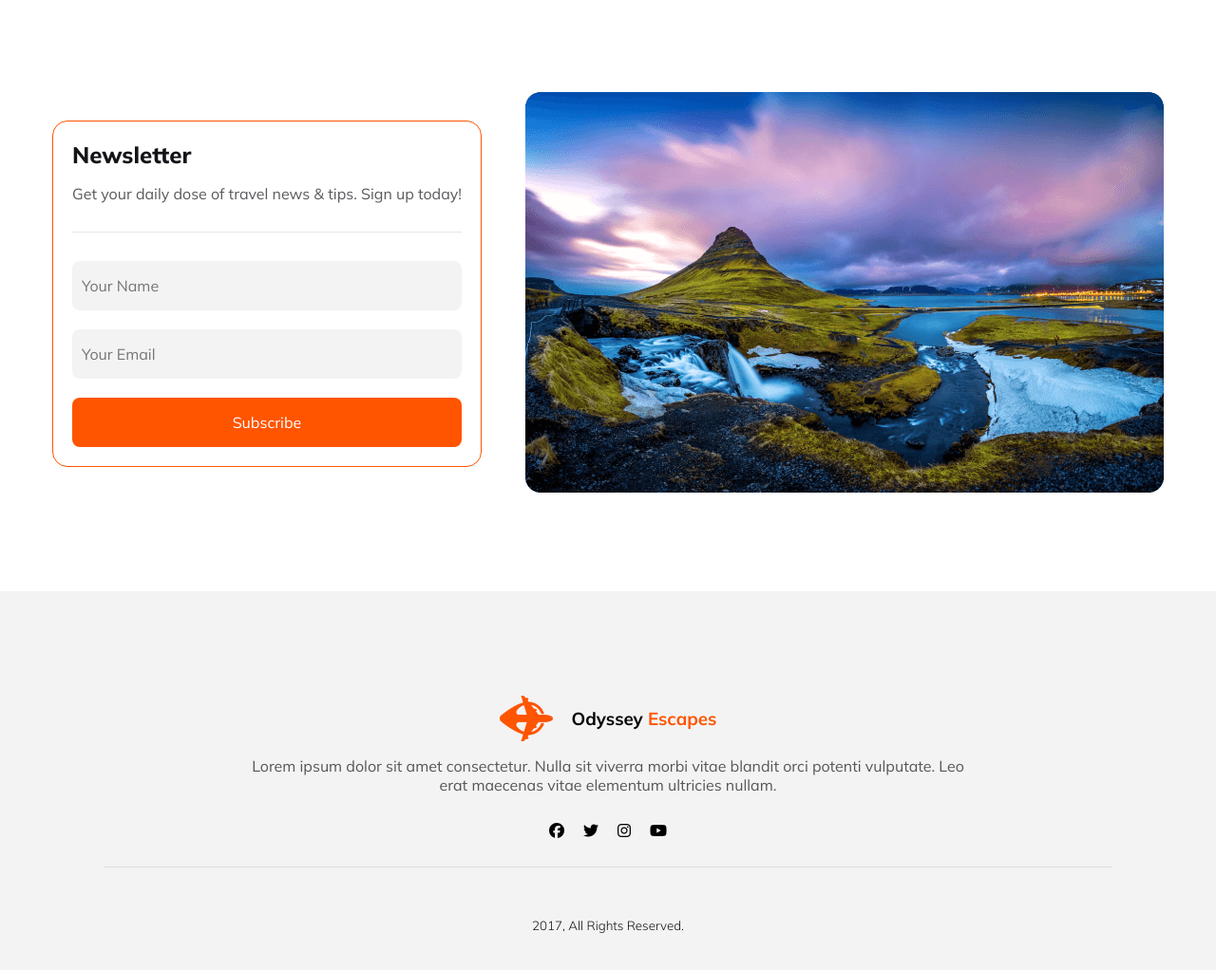
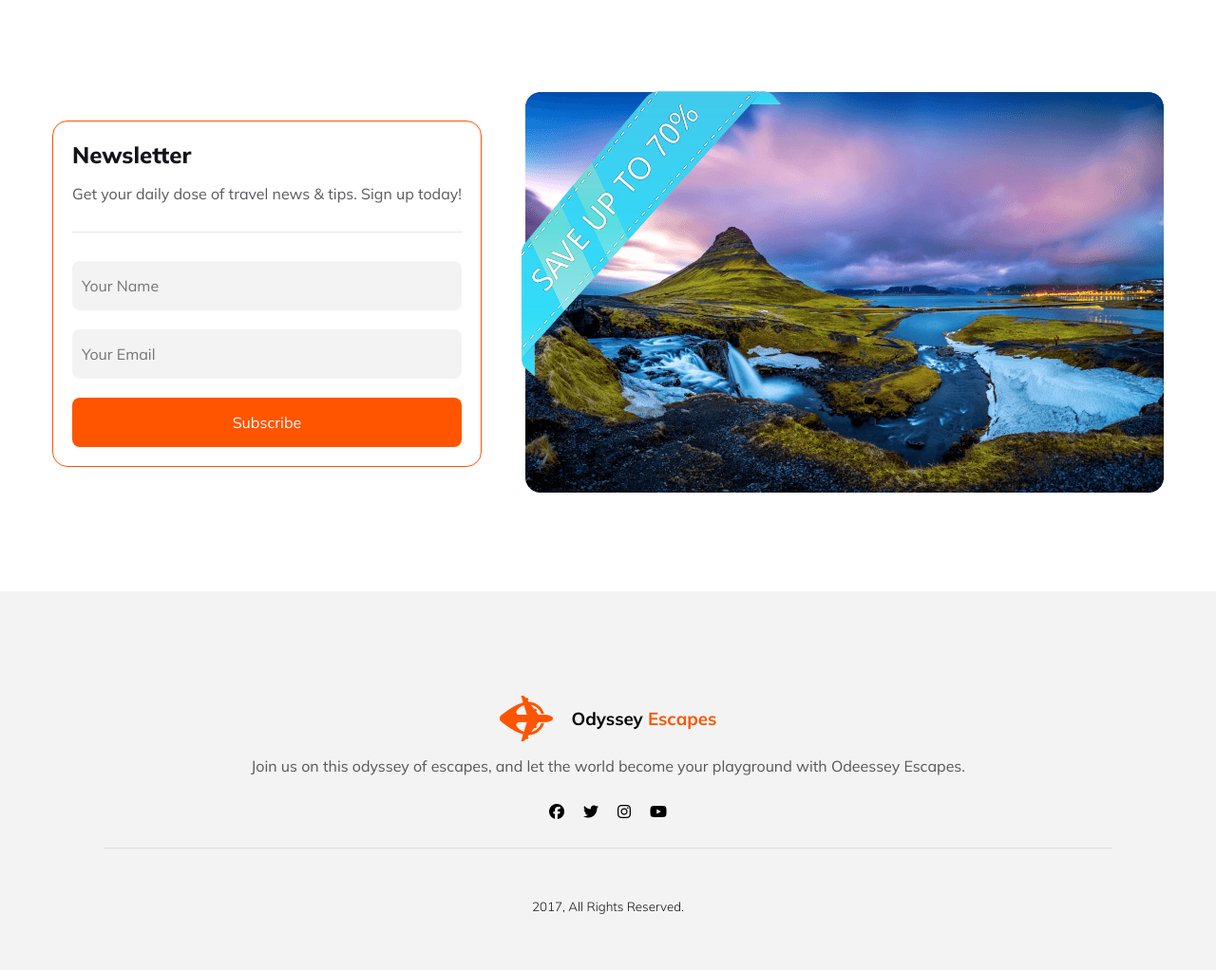
Before and after one commit to SRSayed/travel-web-assignment, a plain HTML site: page index.html in a window 1280 px wide. Shown: the part 5920-6942 px from the top of the page at 95% size. Drawn offline with Linux system fonts and the light colour scheme.

Commit message:
fixing footer&newsletter section

```diff
--- a/index.html
+++ b/index.html
@@ -198,6 +198,7 @@
       </div>
       <div class="newsletter-banner">
         <img src="Images/Rectangle 8 (1).png" alt="">
+        <img id="newsletter-offer" class="newsletter-offer" src="Images/logo-font-banner-line-meter-discount-corner-watercolor-paint-wet-ink-png-clipart-removebg-preview.png" alt="">
       </div>
     </div>
         </section>
@@ -209,7 +210,7 @@
         <img src="./Images/Group 40071 (2).png" alt="">
         <h3>Odyssey <span class="special">Escapes</span></h3>
       </div>
-        <p class="foot-description cmn-description">Lorem ipsum dolor sit amet consectetur. Nulla sit viverra morbi vitae blandit orci potenti vulputate. Leo erat maecenas vitae elementum ultricies nullam. </p>
+        <p class="foot-description cmn-description">Join us on this odyssey of escapes, and let the world become your playground with Odeessey Escapes. </p>
         <div class="foot-icons">
           <i class="fa-brands fa-facebook"></i>
           <i class="fa-brands fa-twitter"></i>
--- a/styles/travel-responsive.css
+++ b/styles/travel-responsive.css
@@ -3,7 +3,7 @@
     .announcement,
     .destination,
     .newsletter-container,
-    .container, .section6{
+    .container, .section6, .deals{
         width: 89%;
         margin: 0 auto;
     }
@@ -65,6 +65,15 @@
     .newsletter-container{
         gap: 30px;
     }
+    #newsletter-offer{
+        right: 58%;
+        top: 3%;
+        width: 142px;
+        transform: rotate(-90deg)
+    }
+
+
+
     .footer{
         width: 100%;
         padding: 20px 20px;
@@ -90,4 +99,6 @@
         gap: 20px;
     }
 
+
+
 }
--- a/styles/travel.css
+++ b/styles/travel.css
@@ -365,6 +365,16 @@ background: rgba(233, 68, 68, 0.05);
     font-weight: 400;
     padding: 16px 10px;
 }
+.newsletter-banner{
+   position: relative;
+}
+.newsletter-offer{
+    position: absolute;
+    right: 58%;
+    top: 3%;
+    width: 300px;
+    transform: rotate(-90deg)
+}
 hr{
     background-color: rgba(19, 19, 24, 0.10) ;
     margin-top: 30px ;
```
Also changed, not shown: Images/logo-font-banner-line-meter-discount-corner-watercolor-paint-wet-ink-png-clipart-removebg-preview.png (added), Images/save-up-to-70-percentage-off-promotion-tag-vector-removebg-preview (1).png (added).
